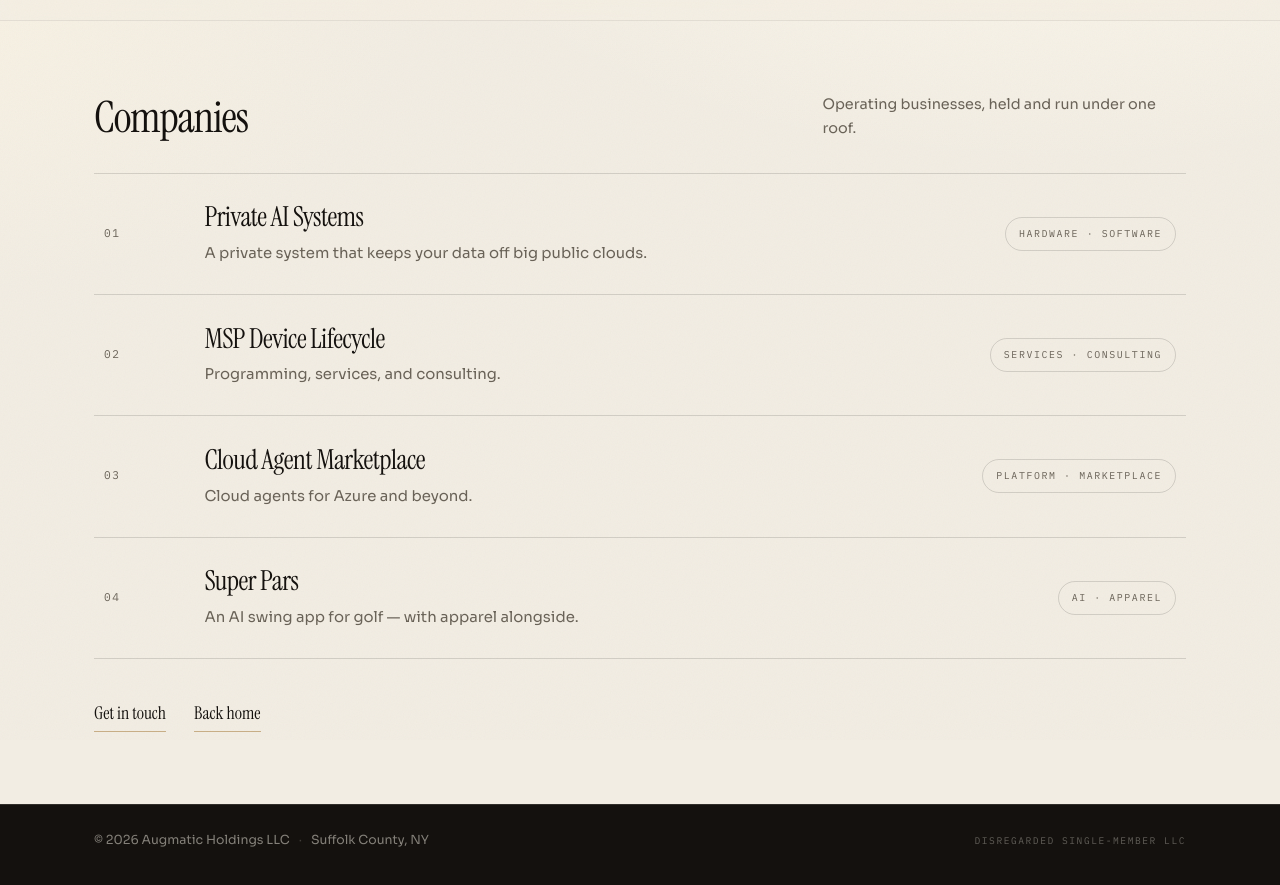
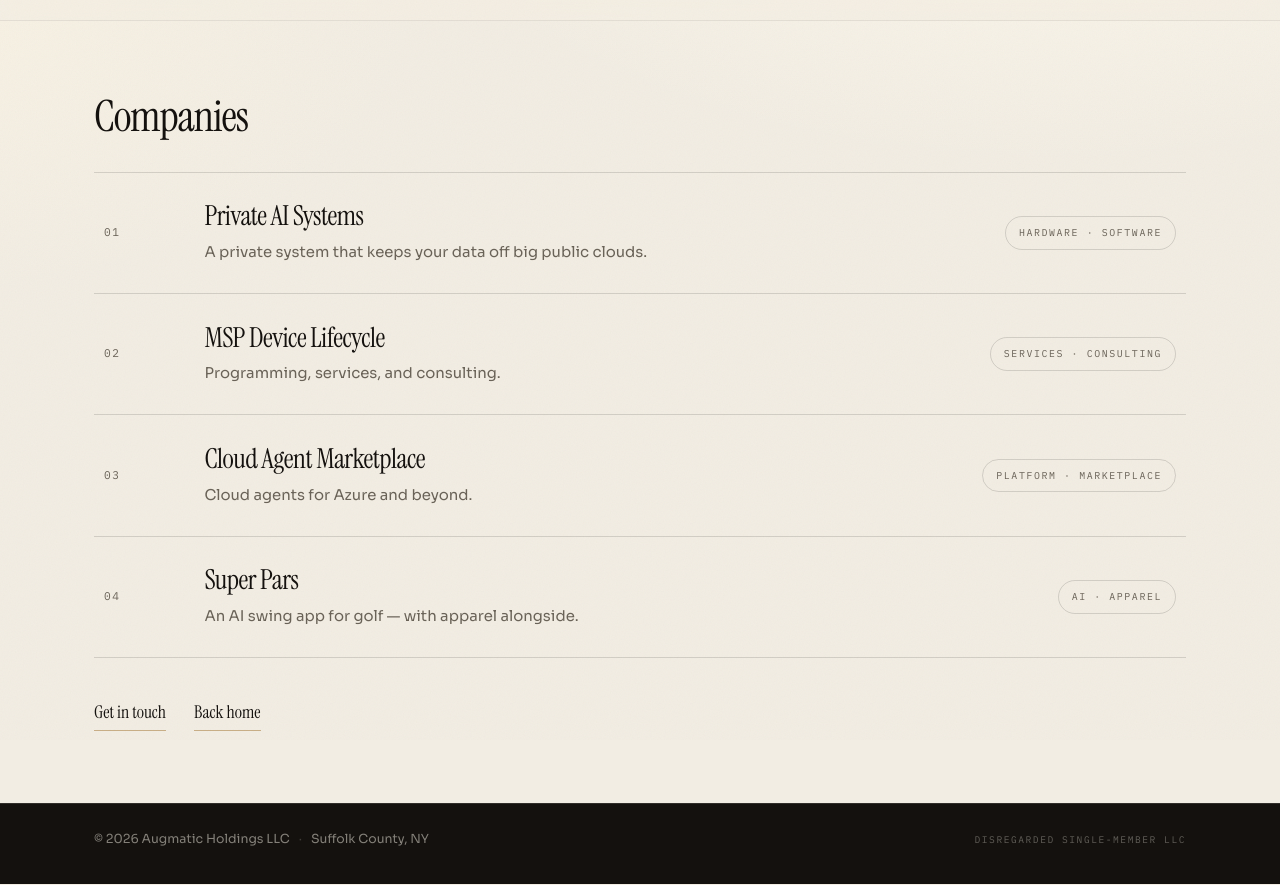
Before and after one commit to cresculus/augmatic-holdings-web, a website: page companies.html in a window 1280 px wide. Shown: the part 60-945 px from the top of the page. Drawn offline with Linux system fonts and the light colour scheme.

Commit message:
Drop the companies page subtitle.
Co-authored-by: Cursor <cursoragent@cursor.com>

```diff
--- a/companies.html
+++ b/companies.html
@@ -214,7 +214,6 @@
       <div class="wrap">
         <div class="section-head reveal">
           <h1>Companies</h1>
-          <p class="note">Operating businesses, held and run under one roof.</p>
         </div>
 
         <div class="companies">
```
